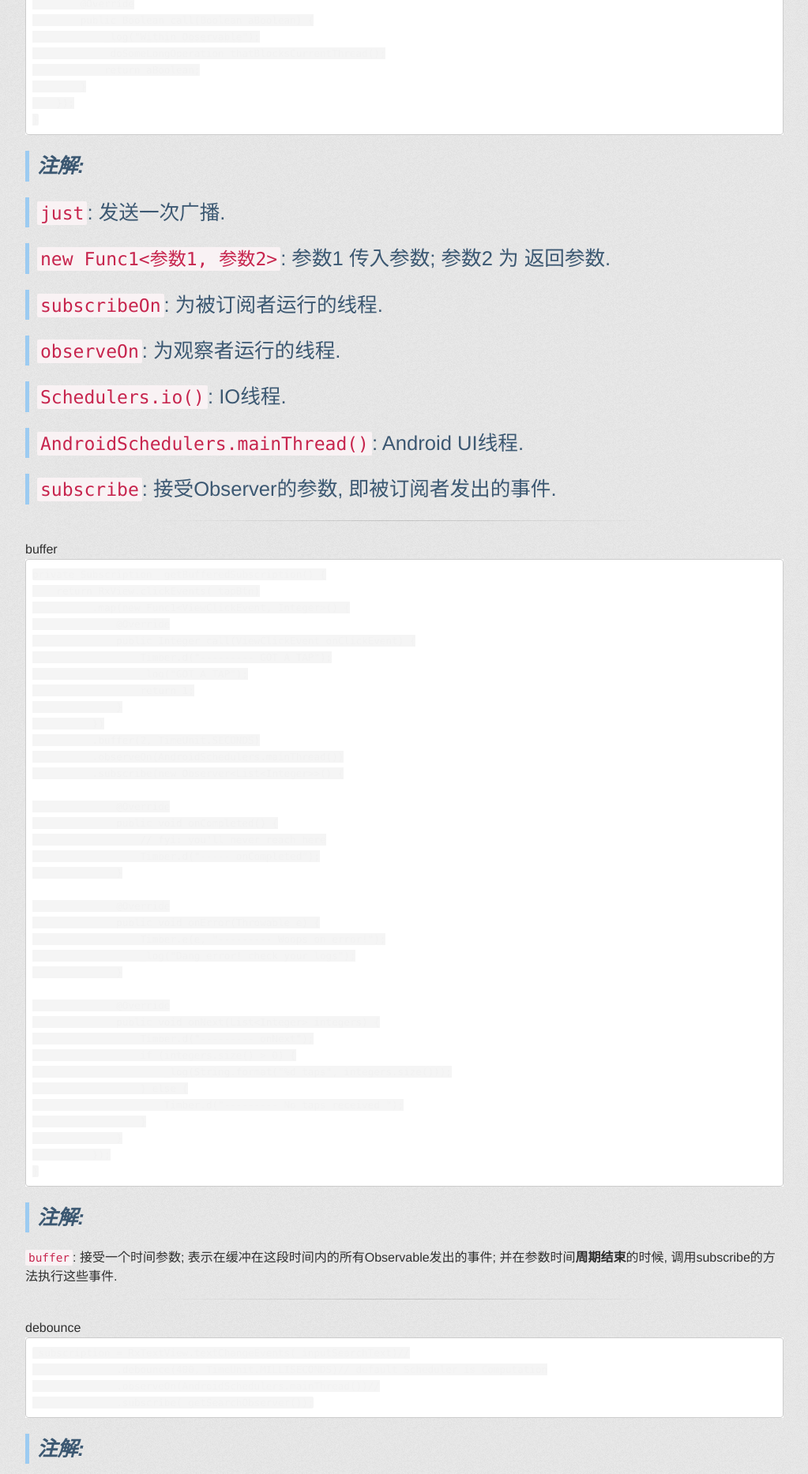
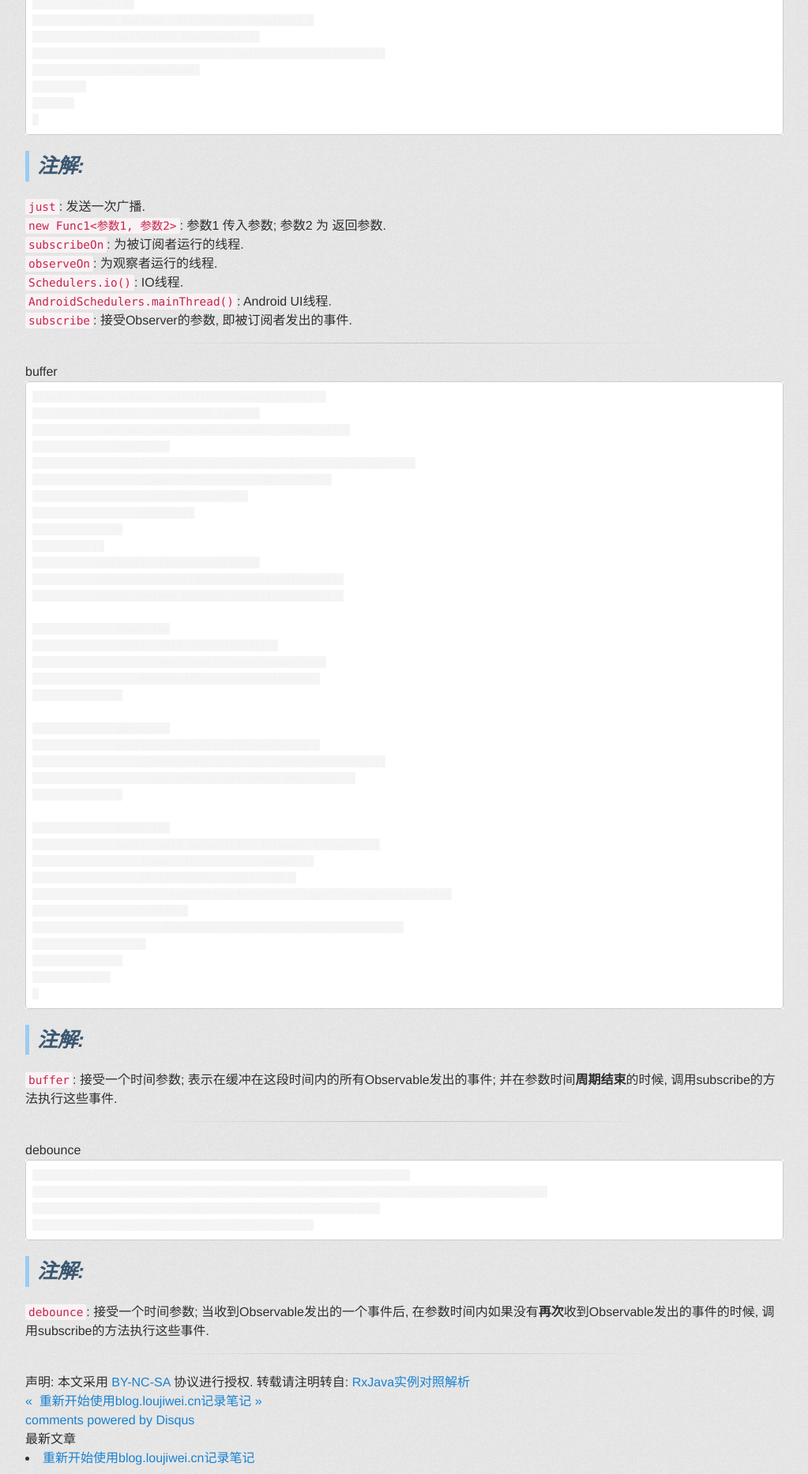
Before and after one commit to kkooff114/kkooff114_blog, a Jekyll site: the page built from _posts/2015-11-09-RxJava实例对照解析.md, in a window 1280 px wide. Shown: the part 1168-3035 px from the top of the page at 79% size, without its empty margins (128-1151 px from the left). Built offline with Jekyll 4.4.1, drawn with Linux system fonts in a browser that asks for light colours; nearby versions of some CDN libraries; Markdown is read by kramdown in place of the engine named in the settings; comment, search, counter and statistics services are not loaded; a style sheet for code colours, icons or effects is not loaded.

Commit message:
还原
>
>
>

```diff
--- a/_posts/2015-11-09-RxJava实例对照解析.md
+++ b/_posts/2015-11-09-RxJava实例对照解析.md
@@ -66,19 +66,19 @@ private Observable<Boolean> _getObservable() {
 
 >***注解:***
 
->`just`: 发送一次广播.
+`just`: 发送一次广播.
 
->`new Func1<参数1, 参数2>`: 参数1 传入参数; 参数2 为 返回参数.
+`new Func1<参数1, 参数2>`: 参数1 传入参数; 参数2 为 返回参数.
 
->`subscribeOn`: 为被订阅者运行的线程.
+`subscribeOn`: 为被订阅者运行的线程.
 
->`observeOn`: 为观察者运行的线程.
+`observeOn`: 为观察者运行的线程.
 
->`Schedulers.io()`: IO线程.
+`Schedulers.io()`: IO线程.
 
->`AndroidSchedulers.mainThread()`: Android UI线程.
+`AndroidSchedulers.mainThread()`: Android UI线程.
 
->`subscribe`: 接受Observer<T>的参数, 即被订阅者发出的事件.
+`subscribe`: 接受Observer<T>的参数, 即被订阅者发出的事件.
 
 ------
 
```
